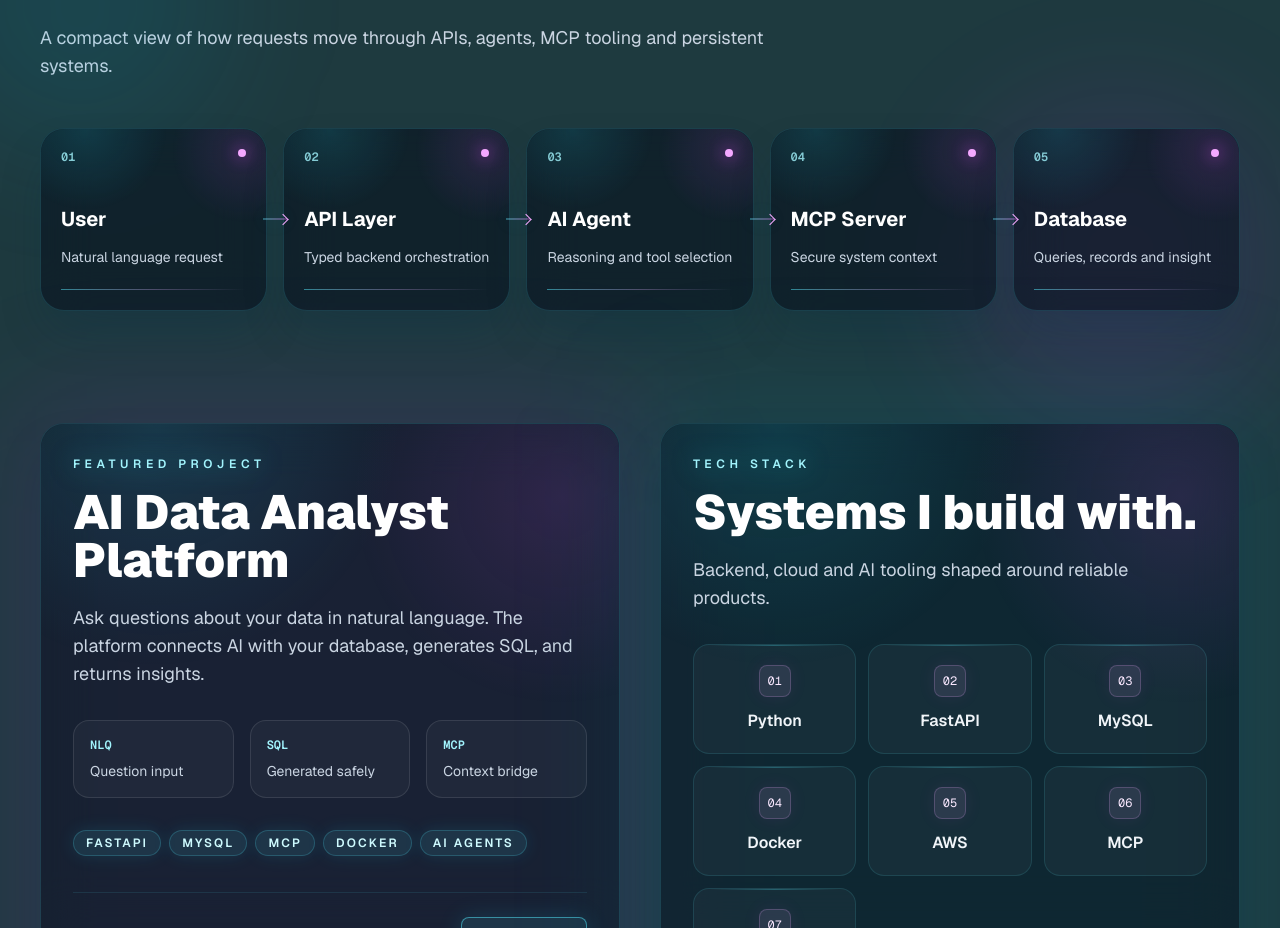
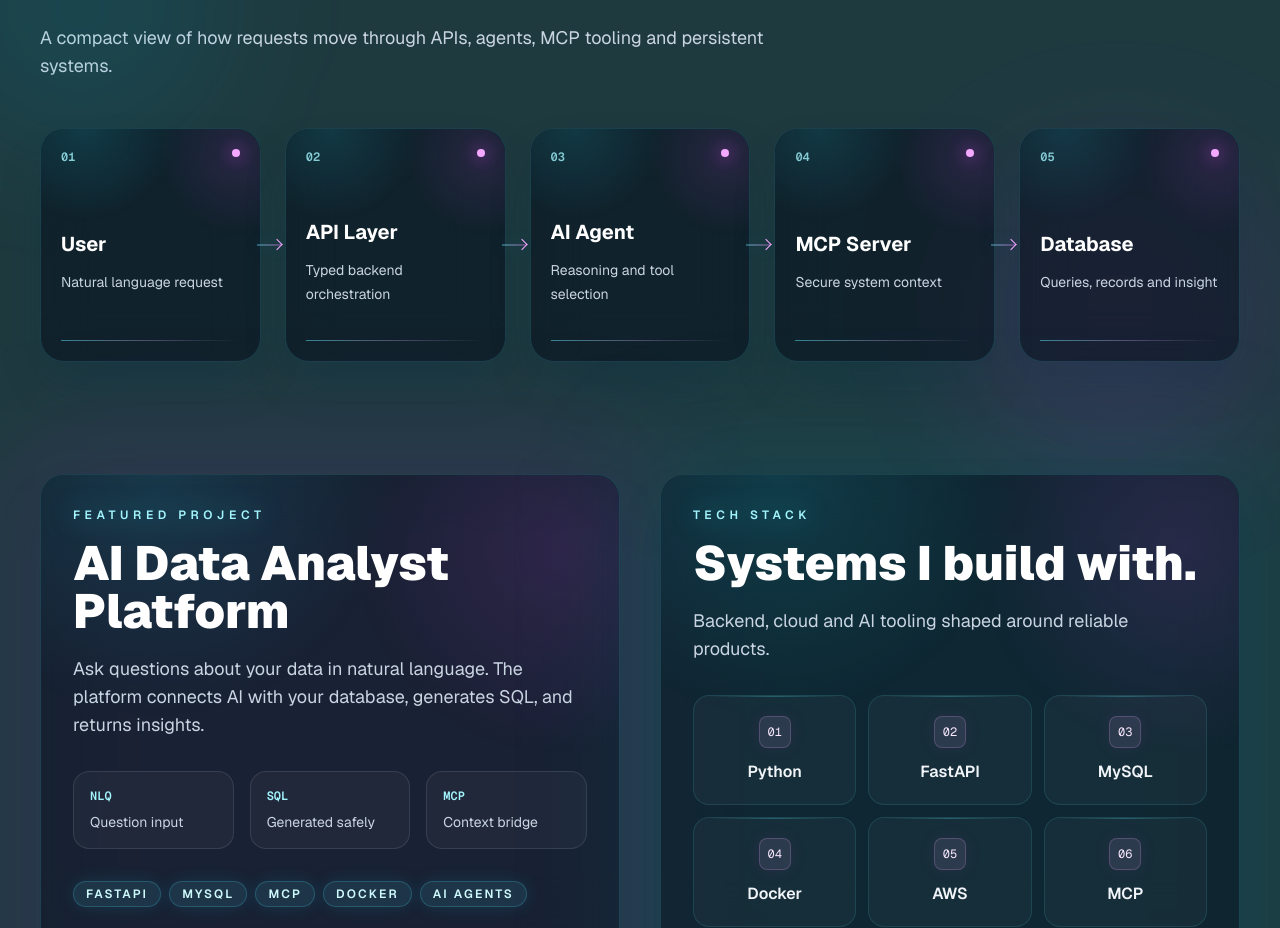
Before and after one commit to Nicolas-C-G/PortfolioV2, a Next.js app in the folder frontend/: page / in a window 1280 px wide. Shown: the part 1184-2112 px from the top of the page. Built offline with nearby package versions, Linux system fonts and the light colour scheme.

Commit message:
Align how it works process cards

```diff
--- a/frontend/src/app/components/Architecture.tsx
+++ b/frontend/src/app/components/Architecture.tsx
@@ -42,19 +42,27 @@ export default function Architecture() {
       />
 
       <div className="relative mt-12">
-        <div className="grid gap-5 lg:grid-cols-5 lg:gap-4">
+        <div className="grid items-stretch gap-6 md:grid-cols-2 xl:grid-cols-5">
           {steps.map((step, index) => (
-            <div key={step.label} className="relative">
+            <div key={step.label} className="relative h-full min-w-0">
               {index < steps.length - 1 ? (
                 <>
-                  <div className="pointer-events-none absolute left-8 top-full z-10 h-5 w-px bg-gradient-to-b from-cyan-300/70 to-fuchsia-400/50 shadow-[0_0_18px_rgba(34,211,238,0.35)] lg:hidden" />
-                  <div className="pointer-events-none absolute left-[calc(100%-0.25rem)] top-1/2 z-10 hidden h-px w-6 -translate-y-1/2 bg-gradient-to-r from-cyan-300/70 to-fuchsia-400/60 shadow-[0_0_18px_rgba(34,211,238,0.35)] lg:block">
+                  <div className="pointer-events-none absolute left-1/2 top-full z-10 h-6 w-px -translate-x-1/2 bg-gradient-to-b from-cyan-300/70 to-fuchsia-400/50 shadow-[0_0_18px_rgba(34,211,238,0.35)] md:hidden" />
+                  {index % 2 === 0 ? (
+                    <div className="pointer-events-none absolute left-[calc(100%-0.25rem)] top-1/2 z-10 hidden h-px w-6 -translate-y-1/2 bg-gradient-to-r from-cyan-300/70 to-fuchsia-400/60 shadow-[0_0_18px_rgba(34,211,238,0.35)] md:block xl:hidden">
+                      <span className="absolute right-0 top-1/2 h-2 w-2 -translate-y-1/2 rotate-45 border-r border-t border-fuchsia-300" />
+                    </div>
+                  ) : (
+                    <div className="pointer-events-none absolute left-1/2 top-full z-10 hidden h-6 w-px -translate-x-1/2 bg-gradient-to-b from-cyan-300/70 to-fuchsia-400/50 shadow-[0_0_18px_rgba(34,211,238,0.35)] md:block xl:hidden" />
+                  )}
+                  <div className="pointer-events-none absolute left-[calc(100%-0.25rem)] top-1/2 z-10 hidden h-px w-6 -translate-y-1/2 bg-gradient-to-r from-cyan-300/70 to-fuchsia-400/60 shadow-[0_0_18px_rgba(34,211,238,0.35)] xl:block">
                     <span className="absolute right-0 top-1/2 h-2 w-2 -translate-y-1/2 rotate-45 border-r border-t border-fuchsia-300" />
                   </div>
                 </>
               ) : null}
 
-              <GlassCard className="group relative min-h-44 overflow-hidden p-5 transition duration-300 hover:-translate-y-1 hover:border-cyan-200/35 hover:shadow-[0_0_36px_rgba(34,211,238,0.12)] motion-reduce:hover:translate-y-0">
+              <GlassCard className="group relative h-full min-h-52 overflow-hidden p-5 transition duration-300 hover:-translate-y-1 hover:border-cyan-200/35 hover:shadow-[0_0_36px_rgba(34,211,238,0.12)] motion-reduce:hover:translate-y-0">
+                <div className="flex min-h-[12rem] h-full flex-col justify-between">
                   <div className="flex items-start justify-between gap-4">
                     <span className="font-mono text-xs font-semibold text-cyan-200/80">
                       {step.marker}
@@ -62,14 +70,17 @@ export default function Architecture() {
                     <span className="h-2 w-2 rounded-full bg-fuchsia-300 shadow-[0_0_16px_rgba(217,70,239,0.85)]" />
                   </div>
 
-                <div className="mt-10">
-                  <h3 className="text-xl font-bold text-white">{step.label}</h3>
+                  <div className="pt-10">
+                    <h3 className="text-xl font-bold text-white">
+                      {step.label}
+                    </h3>
                     <p className="mt-3 text-sm leading-6 text-slate-300">
                       {step.detail}
                     </p>
                   </div>
 
                   <div className="mt-5 h-px bg-gradient-to-r from-cyan-300/50 via-purple-300/30 to-transparent" />
+                </div>
               </GlassCard>
             </div>
           ))}
```
Lines whose indentation alone changed are shown as unchanged.
